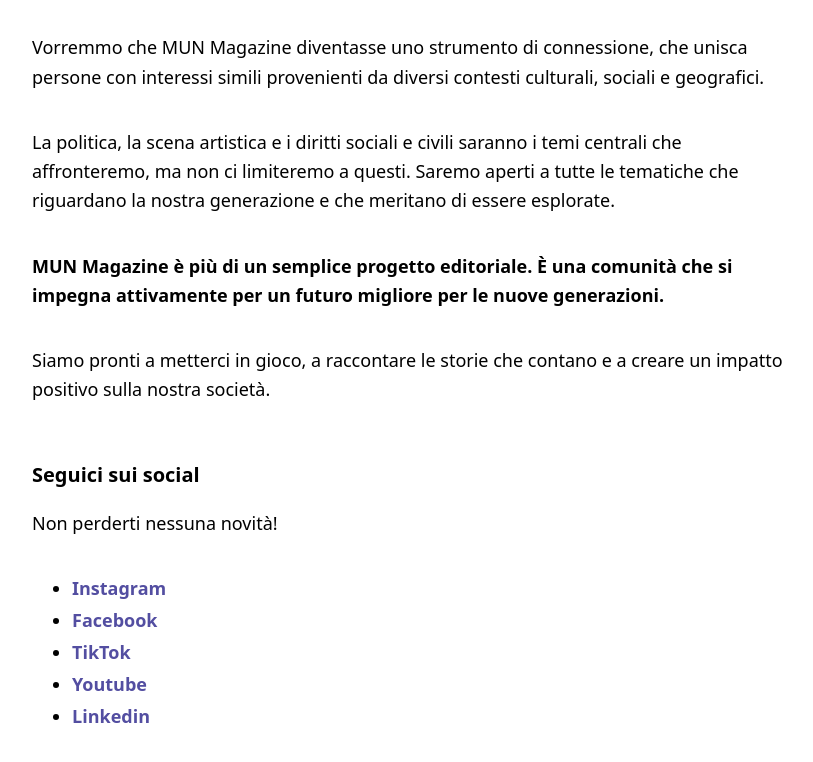
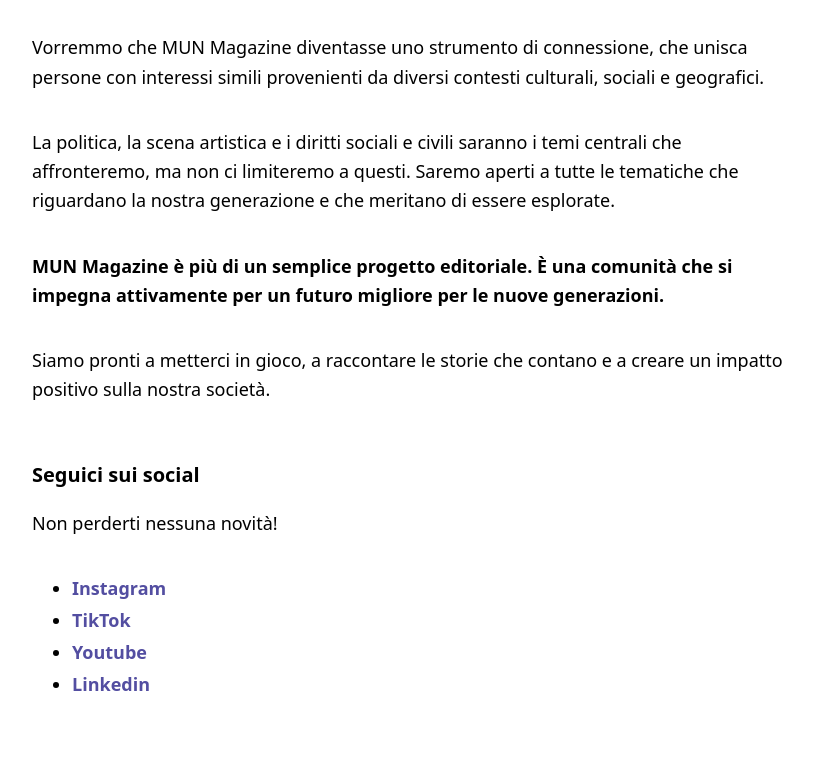
Before and after one commit to Francesco-Fera/mun-magazine, an Astro site: page /posts/mun-magazine-presentazione in a window 1280 px wide. Shown: the part 1887-2649 px from the top of the page, without its empty margins (224-1037 px from the left). Built offline with nearby package versions, Linux system fonts and the light colour scheme; Astro itself is replaced by a stand-in of ours; a web font is replaced by a local one.

Commit message:
remove fb

```diff
--- a/src/components/Footer/Social.astro
+++ b/src/components/Footer/Social.astro
@@ -22,7 +22,7 @@
         </g>
       </svg>
     </a>
-    <a href="https://www.facebook.com/profile.php?id=61550811327913" class="ml-4" aria-label="Facebook" rel="noopener" target="_blank">
+    <!-- <a href="https://www.facebook.com/profile.php?id=61550811327913" class="ml-4" aria-label="Facebook" rel="noopener" target="_blank">
       <svg class="h-6 w-6" xmlns="http://www.w3.org/2000/svg" version="1.1"
         xmlns:xlink="http://www.w3.org/1999/xlink" xmlns:svgjs="http://svgjs.com/svgjs" viewBox="0 0 16 16" width="16"
         height="16">&gt;<g transform="matrix(0.6666666666666666,0,0,0.6666666666666666,0,0)">
@@ -30,7 +30,7 @@
           d="M11.666,2.005C6.62,2.17,2.374,6.251,2.025,11.288c-0.369,5.329,3.442,9.832,8.481,10.589V14.65H8.892 c-0.726,0-1.314-0.588-1.314-1.314v0c0-0.726,0.588-1.314,1.314-1.314h1.613v-1.749c0-2.896,1.411-4.167,3.818-4.167 c0.357,0,0.662,0.008,0.921,0.021c0.636,0.031,1.129,0.561,1.129,1.198v0c0,0.663-0.537,1.2-1.2,1.2h-0.442 c-1.022,0-1.379,0.969-1.379,2.061v1.437h1.87c0.591,0,1.043,0.527,0.953,1.111l-0.108,0.701c-0.073,0.47-0.477,0.817-0.953,0.817 h-1.762v7.247C18.235,21.236,22,17.062,22,12C22,6.366,17.341,1.821,11.666,2.005z"
             stroke="none" fill="currentColor" stroke-width="0" stroke-linecap="round" stroke-linejoin="round"></path>
         </g></svg>
-    </a>
+    </a> -->
     <a href="https://www.instagram.com/mun_magazine/" class="ml-4" aria-label="Instagram" rel="noopener" target="_blank">
       <svg class="h-6 w-6" xmlns="http://www.w3.org/2000/svg" version="1.1"
         xmlns:xlink="http://www.w3.org/1999/xlink" xmlns:svgjs="http://svgjs.com/svgjs" viewBox="0 0 16 16" width="16"
--- a/src/pages/posts/mun-magazine-presentazione.md
+++ b/src/pages/posts/mun-magazine-presentazione.md
@@ -38,7 +38,6 @@
 Non perderti nessuna novità!
 
 - [Instagram](https://www.instagram.com/mun_magazine/)
-- [Facebook](https://www.facebook.com/profile.php?id=61550811327913)
 - [TikTok](https://www.tiktok.com/@munmagazine?_t=8fEHVfm09mz&_r=1)
 - [Youtube](https://www.youtube.com/channel/UCyVWdaqB_Am87teYP1vW3NQ)
 - [Linkedin](https://www.linkedin.com/in/mun-magazine-3148b228a/)
```
